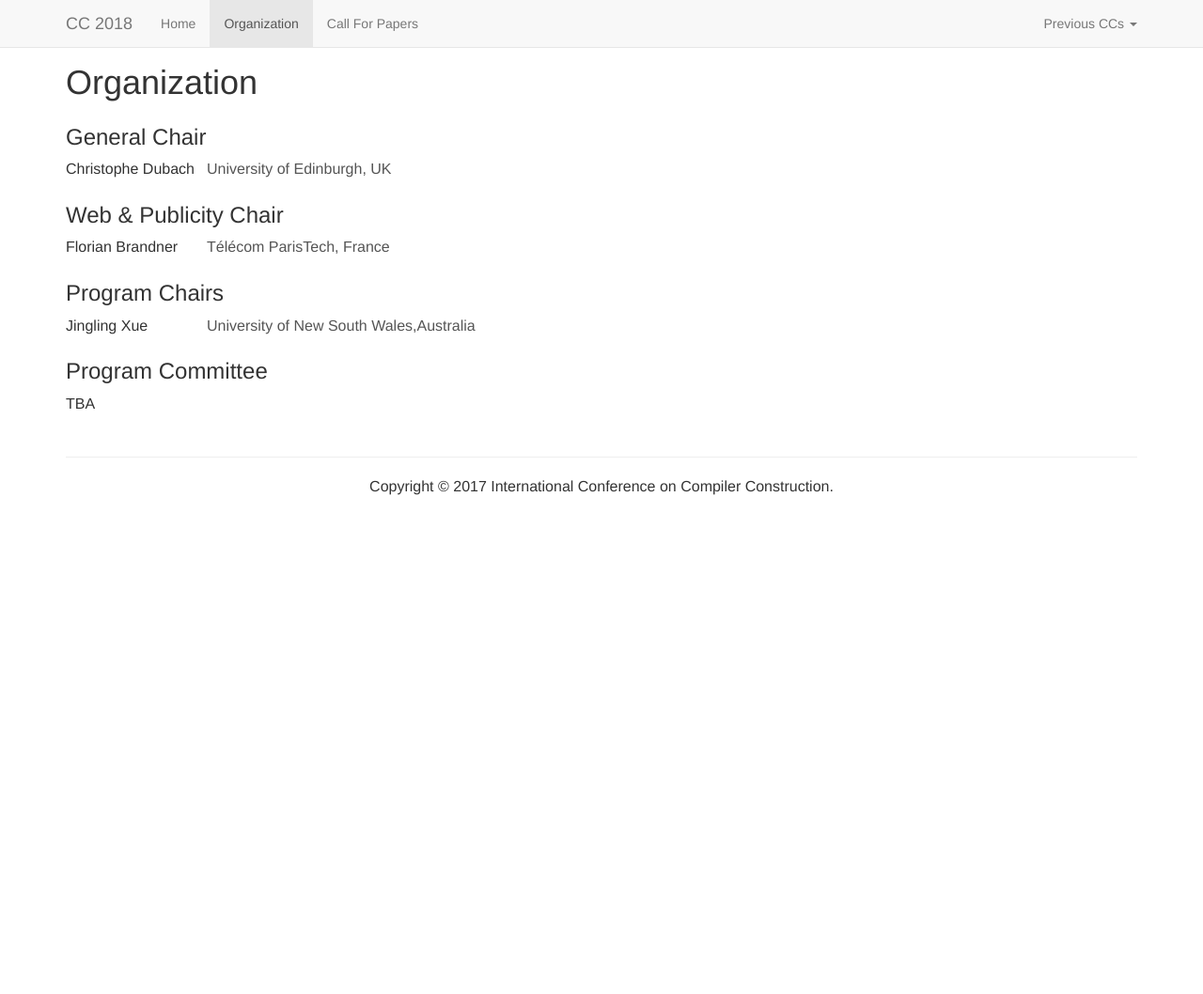
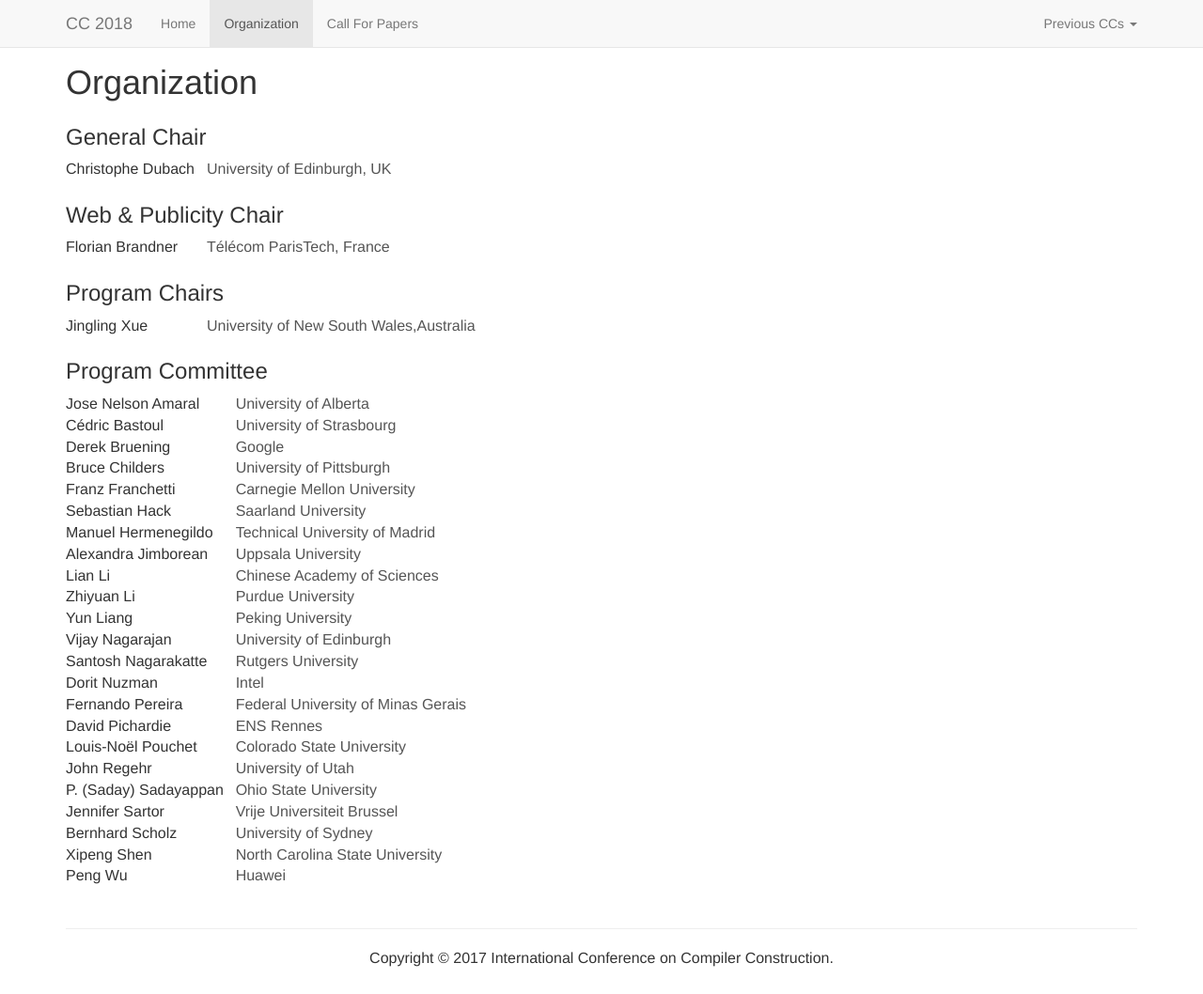
Before and after one commit to cc-conference/18, a Jekyll site: the page built from organization.html, in a window 1280 px wide and 1058 px high. Shown: the whole window at 94% size. Built offline with Jekyll 4.4.1, drawn with Linux system fonts in a browser that asks for light colours; nearby versions of some CDN libraries.

Commit message:
added PC members

```diff
--- a/organization.html
+++ b/organization.html
@@ -25,7 +25,32 @@ title: Organization
 
         <h3>Program Committee</h3>
         <table>
-          <tr><td>TBA</td><td></td></tr>
+<tr><td>Jose Nelson Amaral      </td><td>University of Alberta</td></tr>
+<tr><td>Cédric Bastoul          </td><td>University of Strasbourg</td></tr>
+<tr><td>Derek Bruening          </td><td>Google</td></tr>
+<tr><td>Bruce Childers          </td><td>University of Pittsburgh</td></tr>
+<tr><td>Franz Franchetti        </td><td>Carnegie Mellon University</td></tr>
+<tr><td>Sebastian Hack          </td><td>Saarland University</td></tr>
+<tr><td>Manuel Hermenegildo     </td><td>Technical University of Madrid</td></tr>
+<tr><td>Alexandra Jimborean     </td><td>Uppsala University</td></tr>
+<tr><td>Lian Li                 </td><td>Chinese Academy of Sciences</td></tr>
+<tr><td>Zhiyuan Li              </td><td>Purdue University</td></tr>
+<tr><td>Yun Liang               </td><td>Peking University</td></tr>
+<tr><td>Vijay Nagarajan         </td><td>University of Edinburgh</td></tr>
+<tr><td>Santosh Nagarakatte     </td><td>Rutgers University</td></tr>
+<tr><td>Dorit Nuzman            </td><td>Intel</td></tr>
+<tr><td>Fernando Pereira        </td><td>Federal University of Minas Gerais</td></tr>
+<tr><td>David Pichardie         </td><td>ENS Rennes</td></tr>
+<tr><td>Louis-Noël Pouchet      </td><td>Colorado State University</td></tr>
+<tr><td>John Regehr             </td><td>University of Utah</td></tr>
+<tr><td>P. (Saday) Sadayappan   </td><td>Ohio State University</td></tr>
+<tr><td>Jennifer Sartor         </td><td>Vrije Universiteit Brussel</td></tr>
+<tr><td>Bernhard Scholz         </td><td>University of Sydney</td></tr>
+<tr><td>Xipeng Shen             </td><td>North Carolina State University</td></tr>
+<tr><td>Peng Wu                 </td><td>Huawei</td></tr>
+
+
+
         </table>
       </div> <!-- /.col-lg-12 -->
     </div> <!-- /.row -->
```
